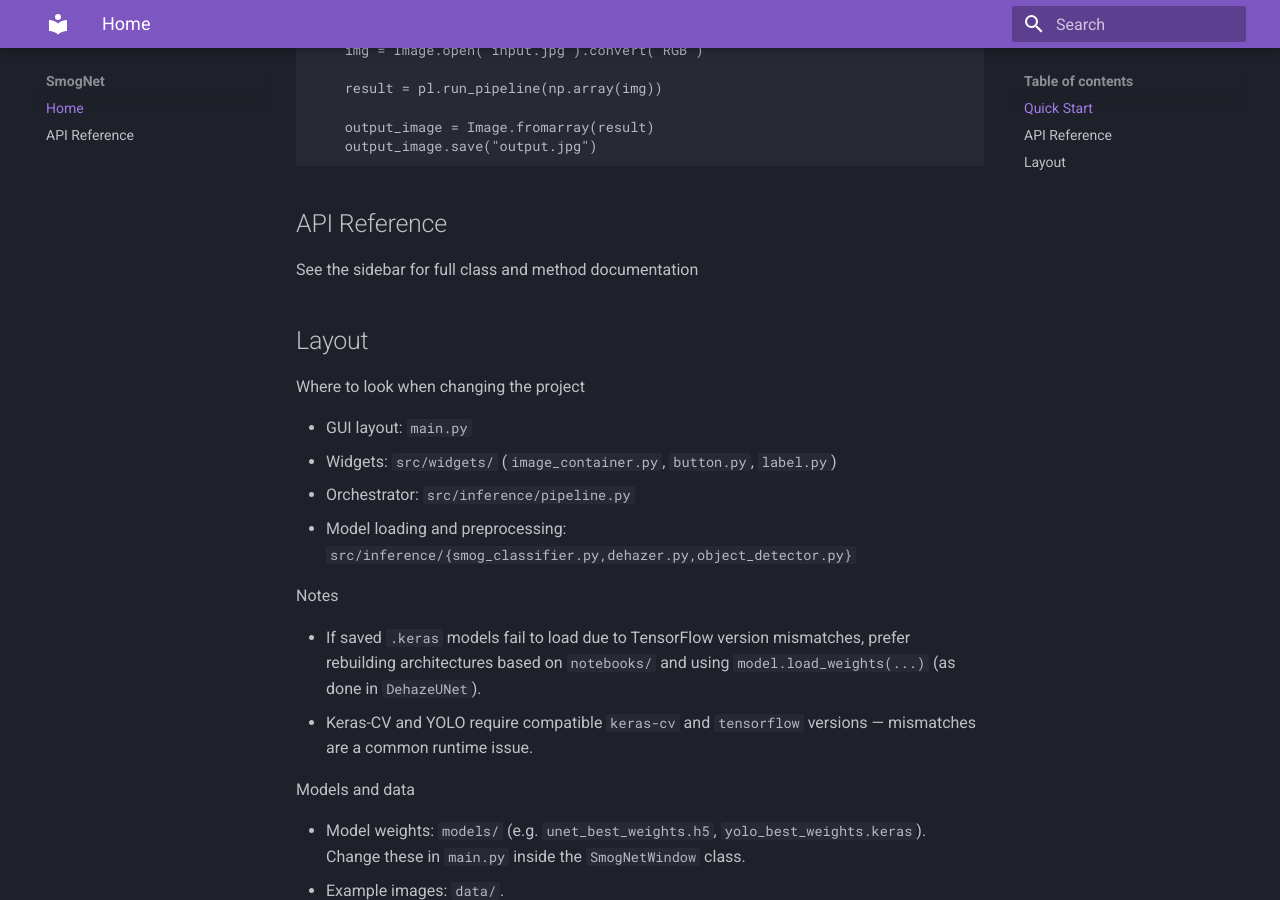
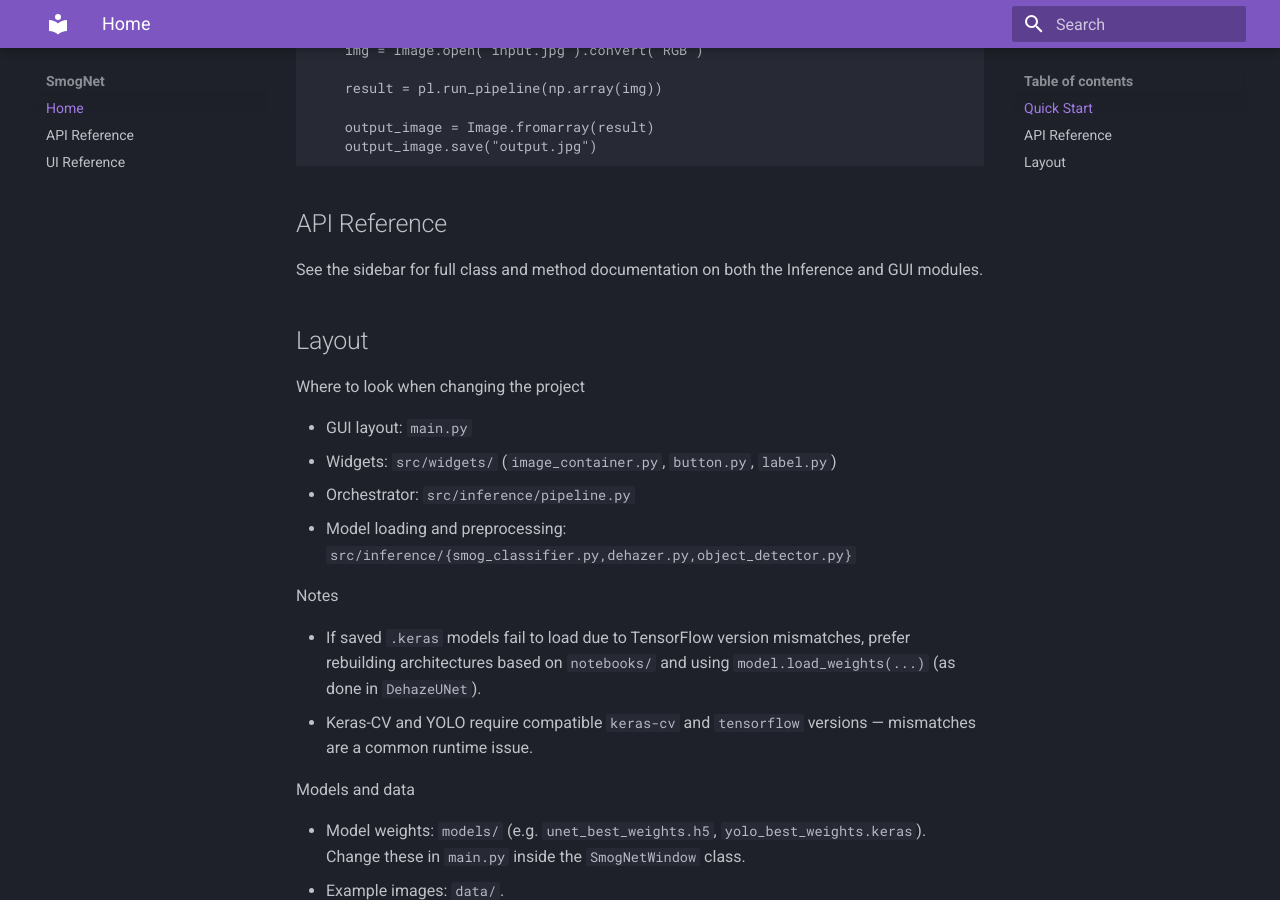
Before and after one commit to hamdannawaz582/SmogNet, an MkDocs documentation site: the page built from docs/index.md, in a window 1280 px wide and 900 px high, scrolled down 1004 px. Built offline with MkDocs 1.6.1 and Material for MkDocs 9.7.7, drawn with Linux system fonts in a browser that asks for light colours.

Commit message:
Updated docs to separate UI reference

```diff
--- a/docs/index.md
+++ b/docs/index.md
@@ -44,7 +44,7 @@ def main():
 
 ## API Reference
 
-See the sidebar for full class and method documentation
+See the sidebar for full class and method documentation on both the Inference and GUI modules.
 
 ## Layout
 
--- a/mkdocs.yml
+++ b/mkdocs.yml
@@ -20,3 +20,4 @@ plugins:
 nav:
   - Home: index.md
   - API Reference: api.md
+  - UI Reference: ui.md
```
Also changed, not shown: docs/api.md (+1 -11 lines), docs/ui.md (added, +17 -0 lines).
